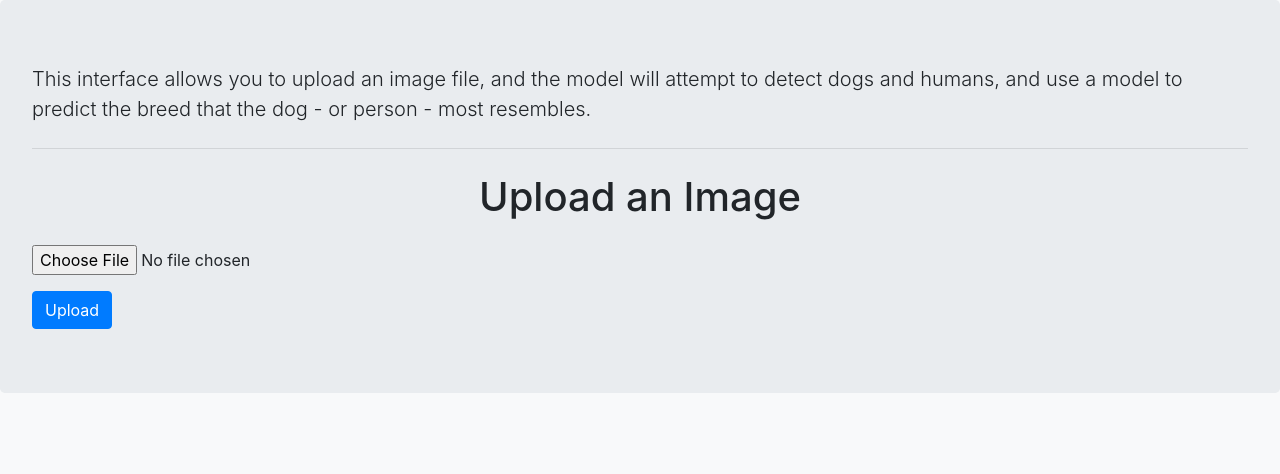
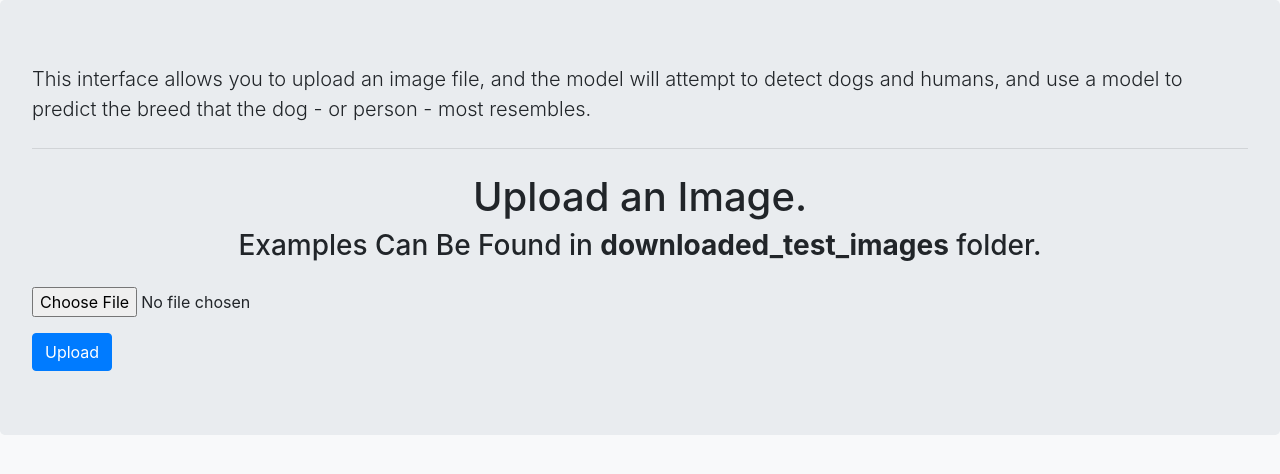
Before and after one commit to justinclarkhome/UdacityDataScienceProject4, a Flask app: page / in a window 1280 px wide. Shown: the part 64-538 px from the top of the page. Run offline with Flask 3, Linux system fonts and the light colour scheme; parts of the project's set-up code (start-up, migrations or seed data) failed here and were passed over; some libraries are stand-ins or nearby versions.

Commit message:
app update

```diff
--- a/app/templates/index.html
+++ b/app/templates/index.html
@@ -32,7 +32,8 @@
             and use a model to predict the breed that the dog - or person - most resembles.</p>
         <hr class="my-4">
 
-        <h1 class="text-center">Upload an Image</h1>
+        <h1 class="text-center">Upload an Image.</h1>
+        <h3 class="text-center">Examples Can Be Found in <b>downloaded_test_images</b> folder.</h3>
         <form action="/upload" method="post" enctype="multipart/form-data" class="mt-4">
             <div class="form-group">
                 <input type="file" class="form-control-file" name="file">
```
